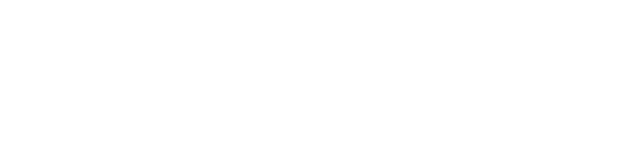
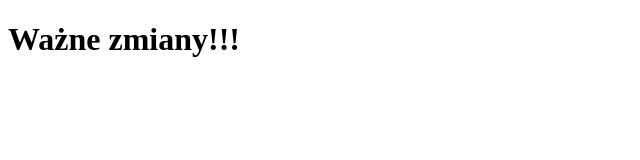
Before and after one commit to kondus2002/gitcourse, a plain HTML site: page index.html in a window 1280 px wide. Shown: the whole page, without its empty margins (0-640 px from the left). Drawn offline with Linux system fonts and the light colour scheme.

Commit message:
Update index.html

```diff
--- a/index.html
+++ b/index.html
@@ -4,6 +4,6 @@
 
   </head>
   <body>
-
+    <h1>Ważne zmiany!!!</h1>
   </body>
 </html>
```
